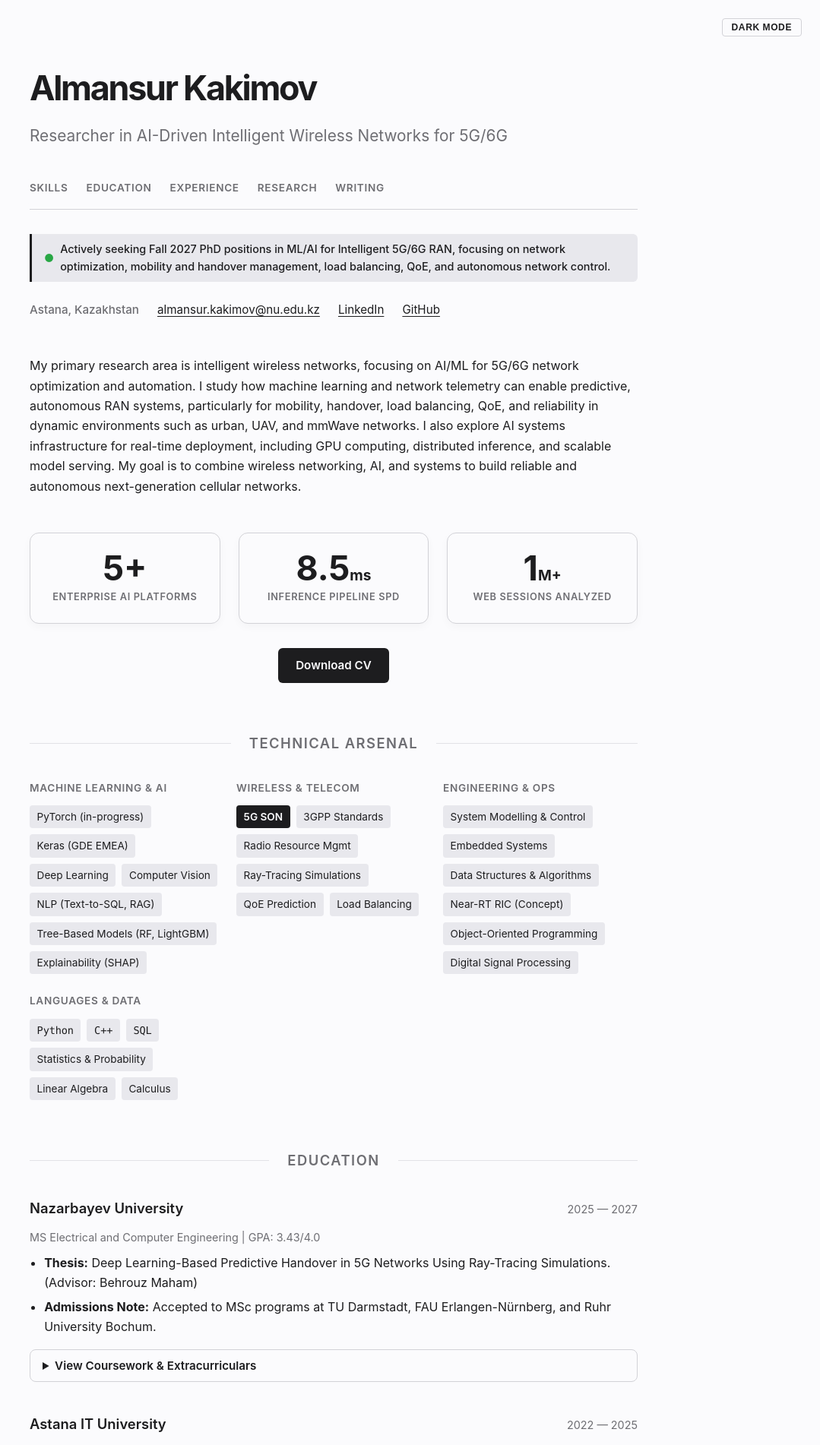
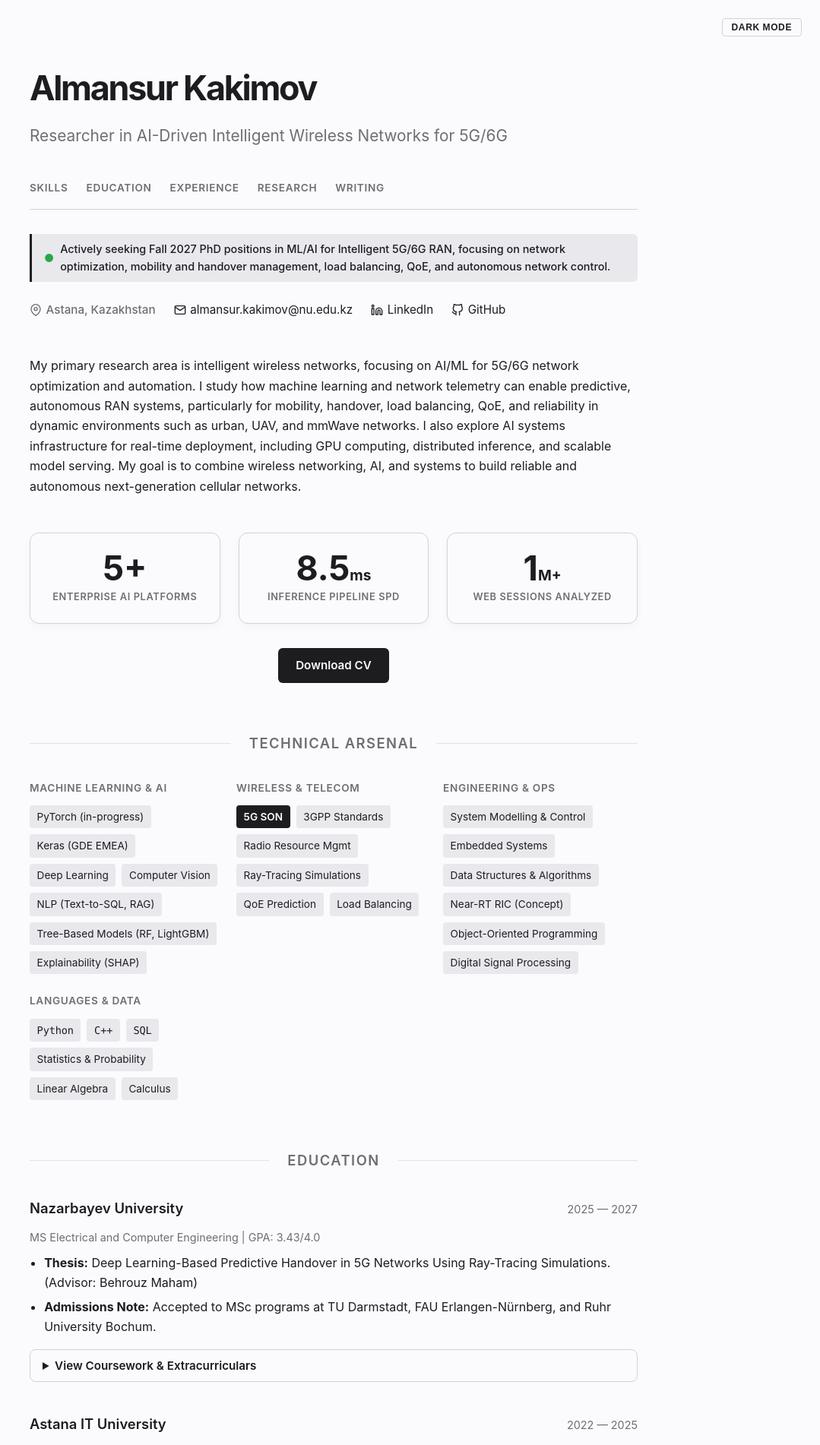
Before and after one commit to almansur04/almansur04.github.io, a Jekyll site: the page built from index.html, in a window 1280 px wide. Shown: the top 1902 px of the page at 76% size, without its empty margins (201-1280 px from the left). Built offline with Jekyll 4.4.1, drawn with Linux system fonts in a browser that asks for light colours.

Commit message:
Enhance contact info section with icons and styling
Updated contact information section with icons and improved layout.

```diff
--- a/_includes/header.html
+++ b/_includes/header.html
@@ -15,11 +15,26 @@
     </div>
 
     <div class="contact-info">
-        <span>Astana, Kazakhstan</span>
-        <a href="mailto:almansur.kakimov@nu.edu.kz">almansur.kakimov@nu.edu.kz</a>
-        <a href="https://www.linkedin.com/in/akakimov/" target="_blank">LinkedIn</a>
-        <a href="https://github.com/almansur04" target="_blank">GitHub</a>
-    </div>
+            <span style="display: inline-flex; align-items: center; gap: 0.35rem;">
+                <svg width="16" height="16" viewBox="0 0 24 24" fill="none" stroke="currentColor" stroke-width="2" stroke-linecap="round" stroke-linejoin="round"><path d="M21 10c0 7-9 13-9 13s-9-6-9-13a9 9 0 0 1 18 0z"></path><circle cx="12" cy="10" r="3"></circle></svg>
+                Astana, Kazakhstan
+            </span>
+
+            <a href="mailto:almansur.kakimov@nu.edu.kz" style="display: inline-flex; align-items: center; gap: 0.35rem; text-decoration: none;">
+                <svg width="16" height="16" viewBox="0 0 24 24" fill="none" stroke="currentColor" stroke-width="2" stroke-linecap="round" stroke-linejoin="round"><path d="M4 4h16c1.1 0 2 .9 2 2v12c0 1.1-.9 2-2 2H4c-1.1 0-2-.9-2-2V6c0-1.1.9-2 2-2z"></path><polyline points="22,6 12,13 2,6"></polyline></svg>
+                almansur.kakimov@nu.edu.kz
+            </a>
+
+            <a href="https://www.linkedin.com/in/akakimov/" target="_blank" style="display: inline-flex; align-items: center; gap: 0.35rem; text-decoration: none;">
+                <svg width="16" height="16" viewBox="0 0 24 24" fill="none" stroke="currentColor" stroke-width="2" stroke-linecap="round" stroke-linejoin="round"><path d="M16 8a6 6 0 0 1 6 6v7h-4v-7a2 2 0 0 0-2-2 2 2 0 0 0-2 2v7h-4v-7a6 6 0 0 1 6-6z"></path><rect x="2" y="9" width="4" height="12"></rect><circle cx="4" cy="4" r="2"></circle></svg>
+                LinkedIn
+            </a>
+
+            <a href="https://github.com/almansur04" target="_blank" style="display: inline-flex; align-items: center; gap: 0.35rem; text-decoration: none;">
+                <svg width="16" height="16" viewBox="0 0 24 24" fill="none" stroke="currentColor" stroke-width="2" stroke-linecap="round" stroke-linejoin="round"><path d="M9 19c-5 1.5-5-2.5-7-3m14 6v-3.87a3.37 3.37 0 0 0-.94-2.61c3.14-.35 6.44-1.54 6.44-7A5.44 5.44 0 0 0 20 4.77 5.07 5.07 0 0 0 19.91 1S18.73.65 16 2.48a13.38 13.38 0 0 0-7 0C6.27.65 5.09 1 5.09 1A5.07 5.07 0 0 0 5 4.77a5.44 5.44 0 0 0-1.5 3.78c0 5.42 3.3 6.61 6.44 7A3.37 3.37 0 0 0 9 18.13V22"></path></svg>
+                GitHub
+            </a>
+        </div>
 
     <p class="description">
         My primary research area is intelligent wireless networks, focusing on AI/ML for 5G/6G network optimization and automation. I study how machine learning and network telemetry can enable predictive, autonomous RAN systems, particularly for mobility, handover, load balancing, QoE, and reliability in dynamic environments such as urban, UAV, and mmWave networks. I also explore AI systems infrastructure for real-time deployment, including GPU computing, distributed inference, and scalable model serving. My goal is to combine wireless networking, AI, and systems to build reliable and autonomous next-generation cellular networks.
```
